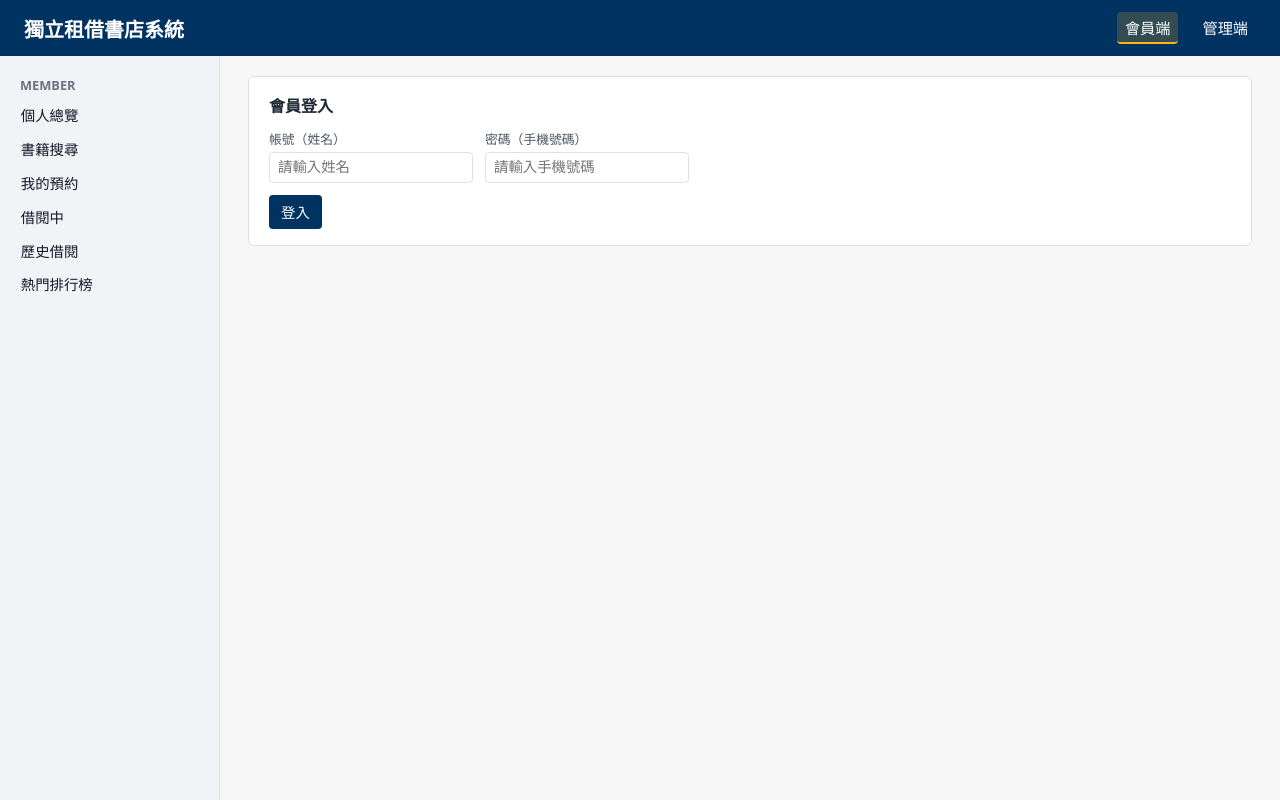
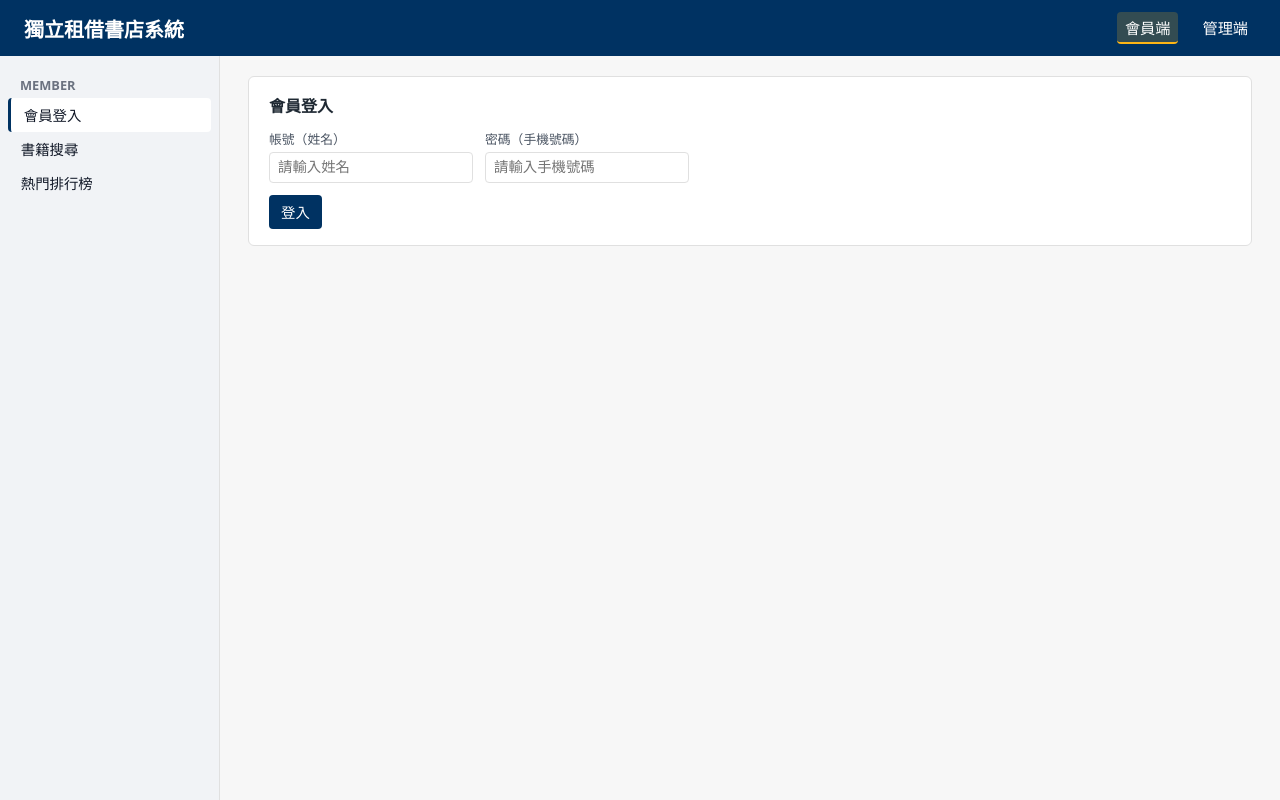
Before and after one commit to chennjustin/README, a React (Vite) app in the folder frontend/: page /member/login in a window 1280 px wide. Built offline with nearby package versions, Linux system fonts and the light colour scheme; no server answers.

Commit message:
會員側邊欄

```diff
--- a/frontend/src/App.tsx
+++ b/frontend/src/App.tsx
@@ -30,6 +30,9 @@ function ProtectedMemberRoute({ children }: { children: React.ReactElement }) {
 function AppShell() {
   const location = useLocation();
   const isAdmin = location.pathname.startsWith('/admin');
+  const { memberId } = useMember();
+  // Check if member is logged in (memberId exists and is valid)
+  const isLoggedIn = memberId !== null && Number.isFinite(memberId) && memberId > 0;
 
   return (
     <div className="app-root">
@@ -59,6 +62,9 @@ function AppShell() {
           {!isAdmin ? (
             <>
               <div className="app-sidebar-section-title">Member</div>
+              {isLoggedIn ? (
+                // Show all pages when logged in
+                <>
                   <NavLink
                     to="/member"
                     end
@@ -108,6 +114,36 @@ function AppShell() {
                   >
                     熱門排行榜
                   </NavLink>
+                </>
+              ) : (
+                // Show only public pages when not logged in
+                <>
+                  <NavLink
+                    to="/member/login"
+                    className={({ isActive }) =>
+                      'app-sidebar-link' + (isActive ? ' app-sidebar-link-active' : '')
+                    }
+                  >
+                    會員登入
+                  </NavLink>
+                  <NavLink
+                    to="/member/books"
+                    className={({ isActive }) =>
+                      'app-sidebar-link' + (isActive ? ' app-sidebar-link-active' : '')
+                    }
+                  >
+                    書籍搜尋
+                  </NavLink>
+                  <NavLink
+                    to="/member/stats"
+                    className={({ isActive }) =>
+                      'app-sidebar-link' + (isActive ? ' app-sidebar-link-active' : '')
+                    }
+                  >
+                    熱門排行榜
+                  </NavLink>
+                </>
+              )}
             </>
           ) : (
             <>
```
Lines whose indentation alone changed are shown as unchanged.
